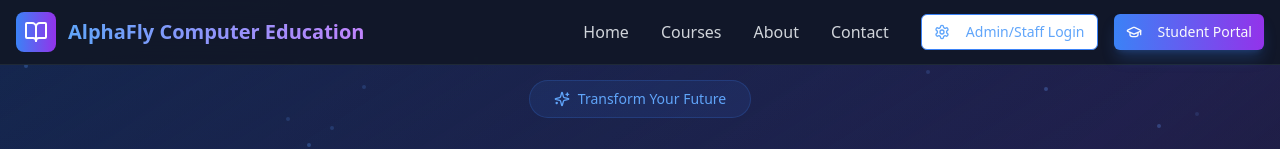
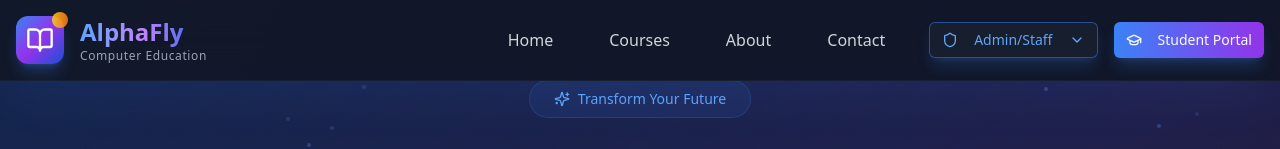
Before and after one commit to VeeralakshmiV/course-flow-learning-hub, a React (Vite) app: page / in a window 1280 px wide. Shown: the top 149 px of the page. Built offline with nearby package versions, Linux system fonts and the light colour scheme.

Commit message:
Refactor: Improve navigation and add login dropdown
Improved the navigation section's styling and added a dropdown menu for admin/staff login with separate access to their respective dashboards.

```diff
--- a/src/pages/Index.tsx
+++ b/src/pages/Index.tsx
@@ -1,10 +1,16 @@
-
 import { useState, useEffect } from "react";
 import { Card, CardContent, CardDescription, CardHeader, CardTitle } from "@/components/ui/card";
 import { Button } from "@/components/ui/button";
 import { Badge } from "@/components/ui/badge";
 import { Carousel, CarouselContent, CarouselItem, CarouselNext, CarouselPrevious } from "@/components/ui/carousel";
-import { Users, BookOpen, GraduationCap, Settings, ChevronRight, Sparkles, Menu, X, Play, Instagram, Star, Award, Clock, CheckCircle } from "lucide-react";
+import {
+  DropdownMenu,
+  DropdownMenuContent,
+  DropdownMenuItem,
+  DropdownMenuTrigger,
+  DropdownMenuSeparator
+} from "@/components/ui/dropdown-menu";
+import { Users, BookOpen, GraduationCap, Settings, ChevronRight, Sparkles, Menu, X, Play, Instagram, Star, Award, Clock, CheckCircle, ChevronDown, Shield, UserCheck } from "lucide-react";
 import AdminDashboard from "@/components/dashboards/AdminDashboard";
 import StaffDashboard from "@/components/dashboards/StaffDashboard";
 import StudentDashboard from "@/components/dashboards/StudentDashboard";
@@ -147,96 +153,170 @@ const Index = () => {
         </div>
       </div>
 
-      {/* Navigation */}
-      <nav className="fixed top-0 w-full bg-gray-900/95 backdrop-blur-md border-b border-gray-800 z-50">
+      {/* Enhanced Navigation */}
+      <nav className="fixed top-0 w-full bg-gray-900/95 backdrop-blur-xl border-b border-gray-800/50 z-50 shadow-2xl shadow-blue-500/10">
         <div className="container mx-auto px-4">
-          <div className="flex items-center justify-between h-16">
-            {/* Logo */}
-            <div className="flex items-center space-x-3 animate-fade-in">
-              <div className="w-10 h-10 bg-gradient-to-r from-blue-500 to-purple-600 rounded-lg flex items-center justify-center transform hover:scale-110 transition-transform duration-300">
-                <BookOpen className="h-6 w-6 text-white" />
+          <div className="flex items-center justify-between h-20">
+            {/* Enhanced Logo */}
+            <div className="flex items-center space-x-4 animate-fade-in group">
+              <div className="relative">
+                <div className="w-12 h-12 bg-gradient-to-br from-blue-500 via-purple-600 to-blue-700 rounded-xl flex items-center justify-center transform group-hover:scale-110 group-hover:rotate-3 transition-all duration-300 shadow-lg shadow-blue-500/30">
+                  <BookOpen className="h-7 w-7 text-white" />
                 </div>
-              <span className="text-xl font-bold bg-gradient-to-r from-blue-400 to-purple-400 bg-clip-text text-transparent">
-                AlphaFly Computer Education
+                <div className="absolute -top-1 -right-1 w-4 h-4 bg-gradient-to-r from-yellow-400 to-orange-500 rounded-full animate-pulse"></div>
+              </div>
+              <div className="flex flex-col">
+                <span className="text-2xl font-bold bg-gradient-to-r from-blue-400 via-purple-400 to-blue-600 bg-clip-text text-transparent">
+                  AlphaFly
                 </span>
+                <span className="text-xs text-gray-400 font-medium tracking-wider">Computer Education</span>
+              </div>
             </div>
 
-            {/* Desktop Navigation */}
-            <div className="hidden md:flex items-center space-x-8">
-              <a href="#home" className="text-gray-300 hover:text-blue-400 transition-all duration-300 relative group">
-                Home
-                <span className="absolute -bottom-1 left-0 w-0 h-0.5 bg-blue-400 transition-all duration-300 group-hover:w-full"></span>
+            {/* Enhanced Desktop Navigation */}
+            <div className="hidden lg:flex items-center space-x-8">
+              <div className="flex items-center space-x-8">
+                {['Home', 'Courses', 'About', 'Contact'].map((item) => (
+                  <a
+                    key={item}
+                    href={`#${item.toLowerCase()}`}
+                    className="relative text-gray-300 hover:text-white transition-all duration-300 group px-3 py-2 rounded-lg hover:bg-gray-800/50"
+                  >
+                    <span className="relative z-10 font-medium">{item}</span>
+                    <span className="absolute bottom-0 left-0 w-0 h-0.5 bg-gradient-to-r from-blue-400 to-purple-400 transition-all duration-300 group-hover:w-full rounded-full"></span>
+                    <div className="absolute inset-0 bg-gradient-to-r from-blue-500/10 to-purple-500/10 opacity-0 group-hover:opacity-100 rounded-lg transition-all duration-300"></div>
                   </a>
-              <a href="#courses" className="text-gray-300 hover:text-blue-400 transition-all duration-300 relative group">
-                Courses
-                <span className="absolute -bottom-1 left-0 w-0 h-0.5 bg-blue-400 transition-all duration-300 group-hover:w-full"></span>
-              </a>
-              <a href="#about" className="text-gray-300 hover:text-blue-400 transition-all duration-300 relative group">
-                About
-                <span className="absolute -bottom-1 left-0 w-0 h-0.5 bg-blue-400 transition-all duration-300 group-hover:w-full"></span>
-              </a>
-              <a href="#contact" className="text-gray-300 hover:text-blue-400 transition-all duration-300 relative group">
-                Contact
-                <span className="absolute -bottom-1 left-0 w-0 h-0.5 bg-blue-400 transition-all duration-300 group-hover:w-full"></span>
-              </a>
+                ))}
+              </div>
 
-              {/* Login Portals */}
+              {/* Enhanced Login Portals */}
               <div className="flex items-center space-x-4">
+                {/* Admin/Staff Dropdown */}
+                <DropdownMenu>
+                  <DropdownMenuTrigger asChild>
                     <Button
                       variant="outline"
                       size="sm"
+                      className="group border-blue-500/50 text-blue-400 hover:bg-blue-500/20 hover:border-blue-400 hover:scale-105 transition-all duration-300 bg-gray-800/50 backdrop-blur-sm shadow-lg shadow-blue-500/20"
+                    >
+                      <Shield className="h-4 w-4 mr-2 group-hover:rotate-12 transition-transform duration-300" />
+                      Admin/Staff
+                      <ChevronDown className="h-4 w-4 ml-2 group-hover:rotate-180 transition-transform duration-300" />
+                    </Button>
+                  </DropdownMenuTrigger>
+                  <DropdownMenuContent
+                    className="w-56 bg-gray-800/95 backdrop-blur-xl border-gray-700/50 shadow-2xl shadow-blue-500/10"
+                    align="end"
+                  >
+                    <DropdownMenuItem
                       onClick={() => setCurrentRole('admin')}
-                  className="border-blue-500 text-blue-400 hover:bg-blue-500/10 hover:scale-105 transition-all duration-300"
+                      className="flex items-center space-x-3 p-3 hover:bg-blue-500/20 focus:bg-blue-500/20 cursor-pointer group"
                     >
-                  <Settings className="h-4 w-4 mr-2" />
-                  Admin/Staff Login
-                </Button>
+                      <div className="w-8 h-8 bg-gradient-to-r from-red-500 to-pink-600 rounded-lg flex items-center justify-center group-hover:scale-110 transition-transform duration-200">
+                        <Settings className="h-4 w-4 text-white" />
+                      </div>
+                      <div className="flex flex-col">
+                        <span className="font-medium text-white">Admin Portal</span>
+                        <span className="text-xs text-gray-400">Full system access</span>
+                      </div>
+                    </DropdownMenuItem>
+                    <DropdownMenuSeparator className="bg-gray-700/50" />
+                    <DropdownMenuItem
+                      onClick={() => setCurrentRole('staff')}
+                      className="flex items-center space-x-3 p-3 hover:bg-green-500/20 focus:bg-green-500/20 cursor-pointer group"
+                    >
+                      <div className="w-8 h-8 bg-gradient-to-r from-green-500 to-emerald-600 rounded-lg flex items-center justify-center group-hover:scale-110 transition-transform duration-200">
+                        <UserCheck className="h-4 w-4 text-white" />
+                      </div>
+                      <div className="flex flex-col">
+                        <span className="font-medium text-white">Staff Portal</span>
+                        <span className="text-xs text-gray-400">Course management</span>
+                      </div>
+                    </DropdownMenuItem>
+                  </DropdownMenuContent>
+                </DropdownMenu>
+
+                {/* Student Portal Button */}
                 <Button
                   size="sm"
                   onClick={() => setCurrentRole('student')}
-                  className="bg-gradient-to-r from-blue-500 to-purple-600 hover:from-blue-600 hover:to-purple-700 hover:scale-105 transition-all duration-300 shadow-lg shadow-blue-500/25"
+                  className="group bg-gradient-to-r from-blue-500 to-purple-600 hover:from-blue-600 hover:to-purple-700 hover:scale-105 transition-all duration-300 shadow-lg shadow-blue-500/25 border-0"
                 >
-                  <GraduationCap className="h-4 w-4 mr-2" />
+                  <GraduationCap className="h-4 w-4 mr-2 group-hover:rotate-12 transition-transform duration-300" />
                   Student Portal
+                  <div className="absolute inset-0 bg-gradient-to-r from-blue-600 to-purple-700 opacity-0 group-hover:opacity-100 rounded-md transition-opacity duration-300"></div>
                 </Button>
               </div>
             </div>
 
-            {/* Mobile Menu Button */}
-            <div className="md:hidden">
+            {/* Enhanced Mobile Menu Button */}
+            <div className="lg:hidden">
               <Button
                 variant="ghost"
                 size="sm"
                 onClick={() => setMobileMenuOpen(!mobileMenuOpen)}
-                className="text-gray-300 hover:text-white"
+                className="text-gray-300 hover:text-white hover:bg-gray-800/50 p-3 rounded-lg transition-all duration-300"
               >
-                {mobileMenuOpen ? <X className="h-6 w-6" /> : <Menu className="h-6 w-6" />}
+                {mobileMenuOpen ?
+                  <X className="h-6 w-6 rotate-90 transition-transform duration-300" /> :
+                  <Menu className="h-6 w-6 hover:rotate-90 transition-transform duration-300" />
+                }
               </Button>
             </div>
           </div>
 
-          {/* Mobile Menu */}
+          {/* Enhanced Mobile Menu */}
           {mobileMenuOpen && (
-            <div className="md:hidden py-4 border-t border-gray-800 animate-fade-in">
+            <div className="lg:hidden py-6 border-t border-gray-800/50 animate-fade-in bg-gray-900/50 backdrop-blur-xl rounded-b-2xl">
               <div className="flex flex-col space-y-4">
-                <a href="#home" className="text-gray-300 hover:text-blue-400 transition-colors">Home</a>
-                <a href="#courses" className="text-gray-300 hover:text-blue-400 transition-colors">Courses</a>
-                <a href="#about" className="text-gray-300 hover:text-blue-400 transition-colors">About</a>
-                <a href="#contact" className="text-gray-300 hover:text-blue-400 transition-colors">Contact</a>
-                <div className="flex flex-col space-y-2 pt-4 border-t border-gray-800">
+                {['Home', 'Courses', 'About', 'Contact'].map((item) => (
+                  <a
+                    key={item}
+                    href={`#${item.toLowerCase()}`}
+                    className="text-gray-300 hover:text-white transition-all duration-300 py-3 px-4 rounded-lg hover:bg-gray-800/50 border-l-4 border-transparent hover:border-blue-400"
+                    onClick={() => setMobileMenuOpen(false)}
+                  >
+                    {item}
+                  </a>
+                ))}
+
+                <div className="flex flex-col space-y-3 pt-4 border-t border-gray-800/50">
+                  <div className="px-4 text-sm text-gray-400 font-medium">Access Portals</div>
+
+                  {/* Mobile Admin/Staff Options */}
                   <Button
                     variant="outline"
                     size="sm"
-                    onClick={() => setCurrentRole('admin')}
-                    className="justify-start border-blue-500 text-blue-400 hover:bg-blue-500/10"
+                    onClick={() => {
+                      setCurrentRole('admin');
+                      setMobileMenuOpen(false);
+                    }}
+                    className="justify-start border-red-500/50 text-red-400 hover:bg-red-500/20 mx-4"
                   >
                     <Settings className="h-4 w-4 mr-2" />
-                    Admin/Staff Login
+                    Admin Portal
                   </Button>
+
+                  <Button
+                    variant="outline"
+                    size="sm"
+                    onClick={() => {
+                      setCurrentRole('staff');
+                      setMobileMenuOpen(false);
+                    }}
+                    className="justify-start border-green-500/50 text-green-400 hover:bg-green-500/20 mx-4"
+                  >
+                    <UserCheck className="h-4 w-4 mr-2" />
+                    Staff Portal
+                  </Button>
+
                   <Button
                     size="sm"
-                    onClick={() => setCurrentRole('student')}
-                    className="justify-start bg-gradient-to-r from-blue-500 to-purple-600"
+                    onClick={() => {
+                      setCurrentRole('student');
+                      setMobileMenuOpen(false);
+                    }}
+                    className="justify-start bg-gradient-to-r from-blue-500 to-purple-600 mx-4"
                   >
                     <GraduationCap className="h-4 w-4 mr-2" />
                     Student Portal
```
Lines whose indentation alone changed are shown as unchanged.
